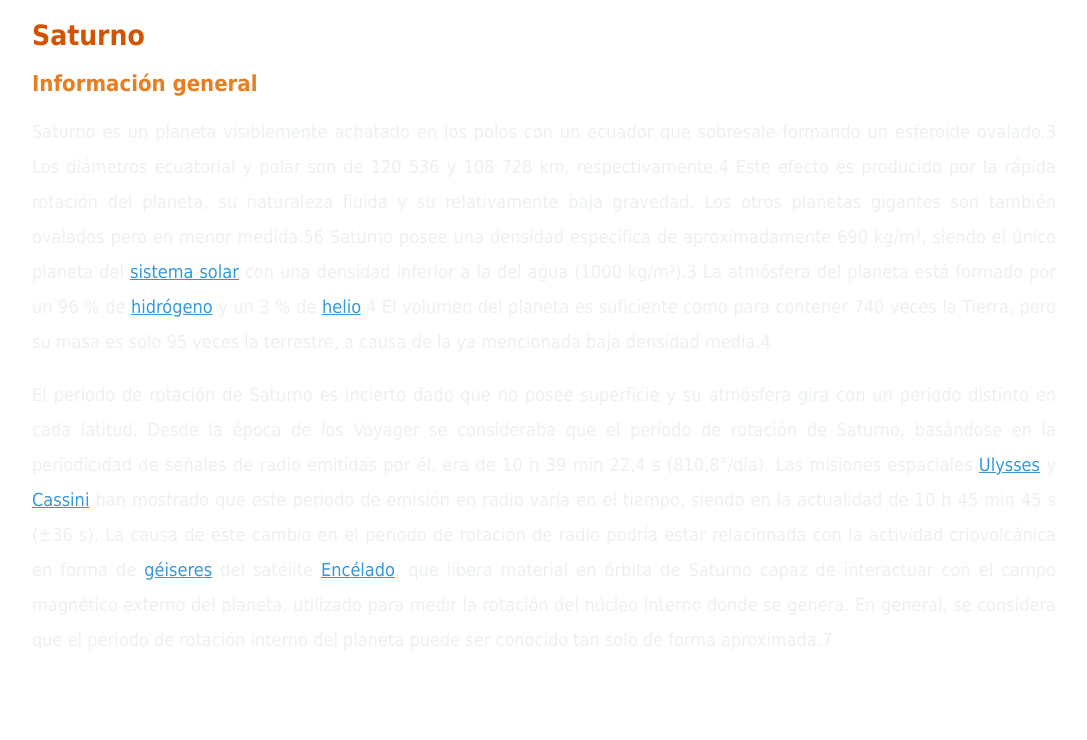
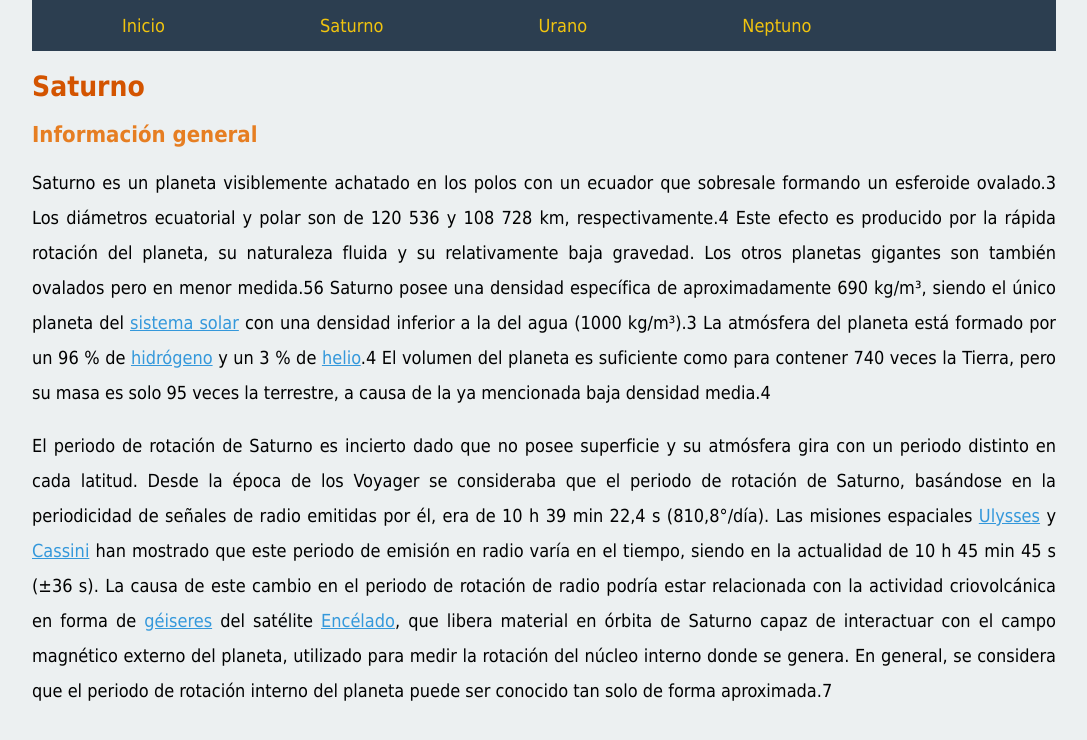
Before and after one commit to riru18/EjercicioClaseHTML, a plain HTML site: page Ejercicio1/saturno.html in a window 1280 px wide. Shown: the whole page, without its empty margins (96-1183 px from the left). Drawn offline with Linux system fonts and the light colour scheme.

Commit message:
updated html and css

```diff
--- a/Ejercicio1/css/saturno.css
+++ b/Ejercicio1/css/saturno.css
@@ -2,7 +2,7 @@ body {
     width: 1024px;
     margin:auto;
     font-size: 18px;
-    color: #ecf0f1;
+    background-color: #ecf0f1;
     font-family: Tahoma;
 }
 
@@ -25,3 +25,15 @@ span {
     color: #3498db;
     text-decoration: underline;
 }
+
+nav {
+    background-color: #2c3e50;
+    padding: 15px;
+}
+
+a {
+    color: #f1c40f;
+    margin: 75px;
+    text-decoration: none;
+
+}
--- a/Ejercicio1/saturno.html
+++ b/Ejercicio1/saturno.html
@@ -7,6 +7,12 @@
         <link rel="stylesheet" href="css/saturno.css">
     </head>
     <body>
+        <nav>
+            <a href="">Inicio</a>
+            <a href="">Saturno</a>
+            <a href="">Urano</a>
+            <a href="">Neptuno</a>
+        </nav>
         <h1>Saturno</h1>
         <h2>Información general</h2>
 
```
